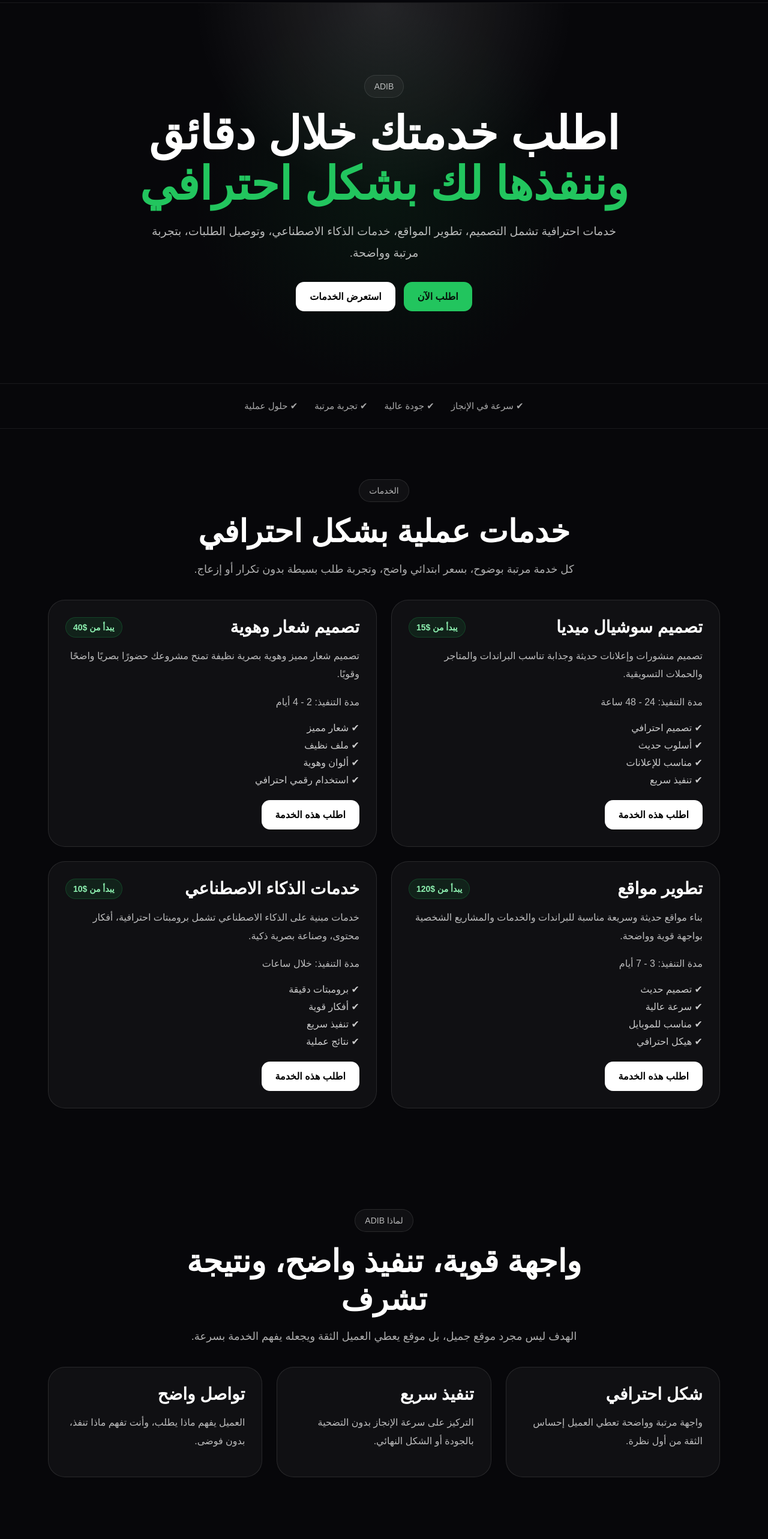
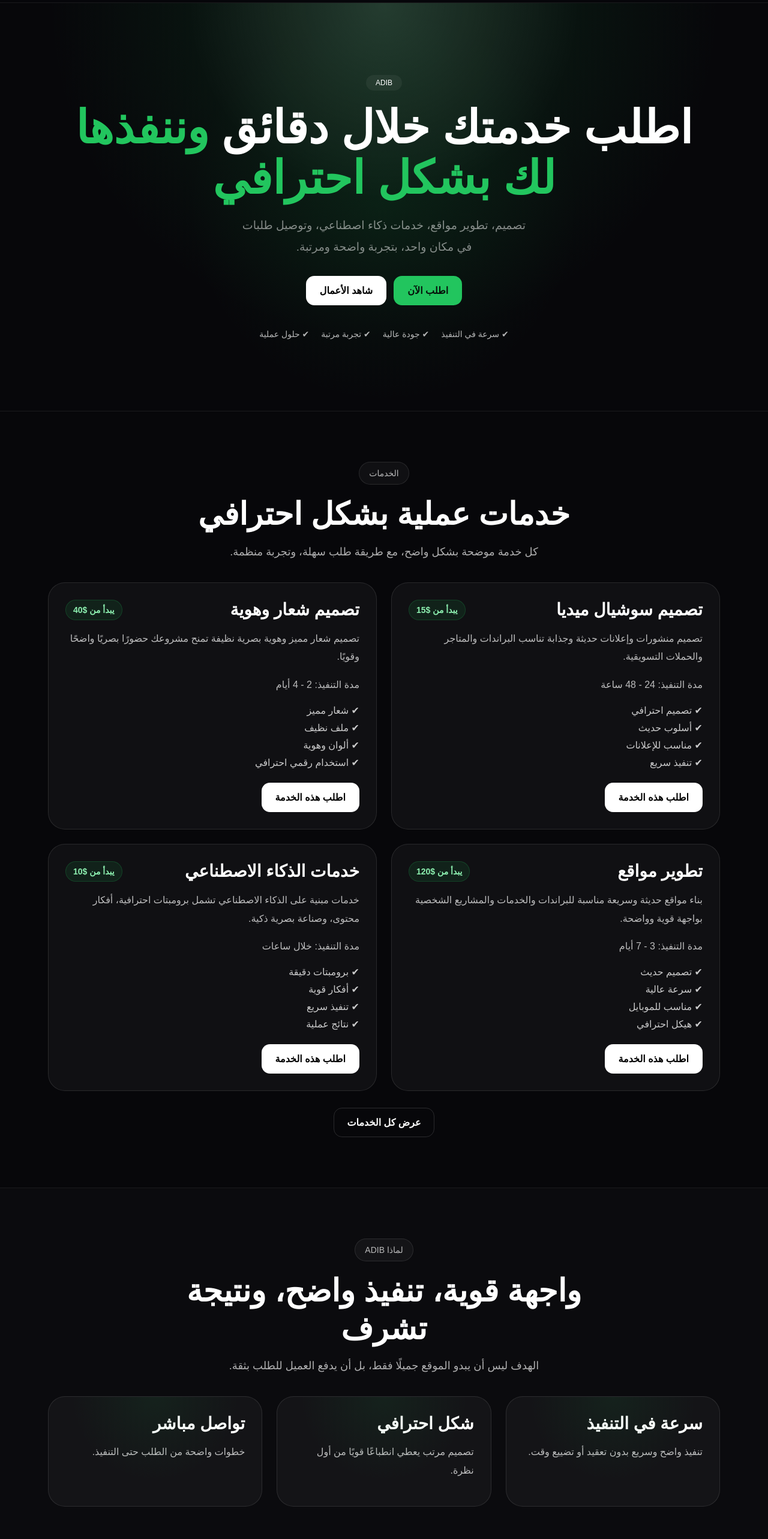
Before and after one commit to adibbaghdadi-web/adib-services, a Next.js app: page / in a window 1280 px wide. Shown: the part 80-2646 px from the top of the page at 60% size. Built offline with nearby package versions, Linux system fonts and the light colour scheme.

Commit message:
upgrade homepage premium layout

```diff
--- a/app/globals.css
+++ b/app/globals.css
@@ -533,3 +533,127 @@ img {
   color: #22c55e;
   line-height: 1;
 }
+.hero {
+  position: relative;
+  padding: 120px 0;
+  text-align: center;
+}
+
+.hero-bg {
+  position: absolute;
+  inset: 0;
+  background: radial-gradient(circle at top, rgba(34,197,94,0.15), transparent 60%);
+  z-index: 0;
+}
+
+.hero-content {
+  position: relative;
+  z-index: 1;
+}
+
+.hero-badge {
+  display: inline-block;
+  margin-bottom: 20px;
+  padding: 6px 16px;
+  border-radius: 999px;
+  background: rgba(255,255,255,0.05);
+  font-size: 12px;
+}
+
+.hero-title {
+  font-size: 48px;
+  font-weight: 800;
+  line-height: 1.3;
+}
+
+.hero-highlight {
+  color: #22c55e;
+}
+
+.hero-subtitle {
+  margin-top: 20px;
+  opacity: 0.7;
+  line-height: 1.8;
+}
+
+.hero-buttons {
+  margin-top: 30px;
+  display: flex;
+  gap: 12px;
+  justify-content: center;
+}
+
+.hero-features {
+  margin-top: 40px;
+  display: flex;
+  gap: 20px;
+  justify-content: center;
+  opacity: 0.7;
+  font-size: 14px;
+}
+.hero-premium {
+  min-height: 78vh;
+  display: flex;
+  align-items: center;
+}
+
+.section-dark {
+  background: rgba(255, 255, 255, 0.015);
+  border-top: 1px solid rgba(255, 255, 255, 0.06);
+  border-bottom: 1px solid rgba(255, 255, 255, 0.06);
+}
+
+.section-action {
+  margin-top: 28px;
+  display: flex;
+  justify-content: center;
+}
+
+.premium-card {
+  position: relative;
+  overflow: hidden;
+}
+
+.premium-card::before {
+  content: "";
+  position: absolute;
+  inset: 0;
+  background: radial-gradient(circle at top, rgba(34, 197, 94, 0.08), transparent 55%);
+  pointer-events: none;
+}
+
+.step-card {
+  padding: 30px;
+  border-radius: 28px;
+  background: rgba(255, 255, 255, 0.04);
+  border: 1px solid rgba(255, 255, 255, 0.1);
+}
+
+.step-card h3 {
+  margin: 0 0 12px;
+  font-size: 26px;
+}
+
+.step-card p {
+  margin: 0;
+  color: rgba(255, 255, 255, 0.72);
+  line-height: 1.9;
+}
+
+.step-number {
+  width: 56px;
+  height: 56px;
+  border-radius: 18px;
+  background: rgba(34, 197, 94, 0.12);
+  border: 1px solid rgba(34, 197, 94, 0.2);
+  color: #8df0b0;
+  display: flex;
+  align-items: center;
+  justify-content: center;
+  font-weight: 800;
+  margin-bottom: 18px;
+}
+
+.cta-strong {
+  background: linear-gradient(180deg, rgba(255,255,255,0.05), rgba(255,255,255,0.03));
+}
--- a/app/page.tsx
+++ b/app/page.tsx
@@ -1,22 +1,40 @@
 import Link from "next/link";
 import Navbar from "@/components/Navbar";
 import Footer from "@/components/Footer";
+import ServiceCard from "@/components/ServiceCard";
 import SectionHeader from "@/components/SectionHeader";
-import ServiceCard from "@/components/ServiceCard";
 import { services } from "@/data/services";
 
 const reasons = [
   {
-    title: "شكل احترافي",
-    desc: "واجهة مرتبة وواضحة تعطي العميل إحساس الثقة من أول نظرة.",
+    title: "سرعة في التنفيذ",
+    desc: "تنفيذ واضح وسريع بدون تعقيد أو تضييع وقت.",
   },
   {
-    title: "تنفيذ سريع",
-    desc: "التركيز على سرعة الإنجاز بدون التضحية بالجودة أو الشكل النهائي.",
+    title: "شكل احترافي",
+    desc: "تصميم مرتب يعطي انطباعًا قويًا من أول نظرة.",
   },
   {
-    title: "تواصل واضح",
-    desc: "العميل يفهم ماذا يطلب، وأنت تفهم ماذا تنفذ، بدون فوضى.",
+    title: "تواصل مباشر",
+    desc: "خطوات واضحة من الطلب حتى التنفيذ.",
+  },
+];
+
+const steps = [
+  {
+    number: "01",
+    title: "اختر الخدمة",
+    desc: "تصفح الخدمات أو انتقل مباشرة إلى صفحة الطلب.",
+  },
+  {
+    number: "02",
+    title: "أرسل التفاصيل",
+    desc: "اكتب فكرتك أو طلبك بوضوح حتى تكون النتيجة أدق.",
+  },
+  {
+    number: "03",
+    title: "ابدأ التنفيذ",
+    desc: "يتم التواصل معك مباشرة والبدء في التنفيذ.",
   },
 ];
 
@@ -25,38 +43,38 @@ export default function HomePage() {
     <main>
       <Navbar />
 
-      <section className="hero">
-        <div className="container hero-inner">
-          <span className="eyebrow">ADIB</span>
+      <section className="hero hero-premium">
+        <div className="hero-bg" />
+        <div className="container hero-content">
+          <span className="hero-badge">ADIB</span>
 
-          <h1>
+          <h1 className="hero-title">
             اطلب خدمتك خلال دقائق
-            <span className="hero-accent">وننفذها لك بشكل احترافي</span>
+            <span className="hero-highlight"> وننفذها لك بشكل احترافي</span>
           </h1>
 
-          <p>
-            خدمات احترافية تشمل التصميم، تطوير المواقع، خدمات الذكاء الاصطناعي،
-            وتوصيل الطلبات، بتجربة مرتبة وواضحة.
+          <p className="hero-subtitle">
+            تصميم، تطوير مواقع، خدمات ذكاء اصطناعي، وتوصيل طلبات
+            <br />
+            في مكان واحد، بتجربة واضحة ومرتبة.
           </p>
 
-          <div className="hero-actions">
+          <div className="hero-buttons">
             <Link href="/request" className="button button-primary">
               اطلب الآن
             </Link>
 
-            <Link href="/services" className="button button-light">
-              استعرض الخدمات
+            <Link href="/portfolio" className="button button-light">
+              شاهد الأعمال
             </Link>
           </div>
-        </div>
-      </section>
 
-      <section className="benefits">
-        <div className="container benefits-list">
-          <span>✔ سرعة في الإنجاز</span>
-          <span>✔ جودة عالية</span>
-          <span>✔ تجربة مرتبة</span>
-          <span>✔ حلول عملية</span>
+          <div className="hero-features">
+            <span>✔ سرعة في التنفيذ</span>
+            <span>✔ جودة عالية</span>
+            <span>✔ تجربة مرتبة</span>
+            <span>✔ حلول عملية</span>
+          </div>
         </div>
       </section>
 
@@ -65,7 +83,7 @@ export default function HomePage() {
           <SectionHeader
             eyebrow="الخدمات"
             title="خدمات عملية بشكل احترافي"
-            description="كل خدمة مرتبة بوضوح، بسعر ابتدائي واضح، وتجربة طلب بسيطة بدون تكرار أو إزعاج."
+            description="كل خدمة موضحة بشكل واضح، مع طريقة طلب سهلة، وتجربة منظمة."
             centered
           />
 
@@ -74,21 +92,27 @@ export default function HomePage() {
               <ServiceCard key={service.slug} service={service} />
             ))}
           </div>
+
+          <div className="section-action">
+            <Link href="/services" className="button button-outline">
+              عرض كل الخدمات
+            </Link>
+          </div>
         </div>
       </section>
 
-      <section className="page-section">
+      <section className="page-section section-dark">
         <div className="container">
           <SectionHeader
             eyebrow="لماذا ADIB"
             title="واجهة قوية، تنفيذ واضح، ونتيجة تشرف"
-            description="الهدف ليس مجرد موقع جميل، بل موقع يعطي العميل الثقة ويجعله يفهم الخدمة بسرعة."
+            description="الهدف ليس أن يبدو الموقع جميلًا فقط، بل أن يدفع العميل للطلب بثقة."
             centered
           />
 
           <div className="grid-3">
             {reasons.map((item) => (
-              <div key={item.title} className="card">
+              <div key={item.title} className="card premium-card">
                 <h3>{item.title}</h3>
                 <p className="card-description">{item.desc}</p>
               </div>
@@ -99,16 +123,43 @@ export default function HomePage() {
 
       <section className="page-section">
         <div className="container">
-          <div className="info-box cta-box">
-            <h3>جاهز نبدأ؟</h3>
+          <SectionHeader
+            eyebrow="كيف يعمل"
+            title="3 خطوات فقط"
+            description="الرحلة واضحة من أول ضغطة حتى بدء التنفيذ."
+            centered
+          />
+
+          <div className="grid-3">
+            {steps.map((step) => (
+              <div key={step.number} className="step-card">
+                <div className="step-number">{step.number}</div>
+                <h3>{step.title}</h3>
+                <p>{step.desc}</p>
+              </div>
+            ))}
+          </div>
+        </div>
+      </section>
+
+      <section className="page-section">
+        <div className="container">
+          <div className="info-box cta-box cta-strong">
+            <h3>جاهز تبدأ؟</h3>
             <p>
-              إذا عندك فكرة أو مشروع وتريد تنفيذه بشكل احترافي، ابدأ الآن من صفحة
-              الطلب وسأرتب لك كل شيء بشكل واضح.
+              إذا عندك فكرة، مشروع، أو طلب خدمة، ابدأ الآن وسأرتب لك كل شيء بشكل
+              واضح واحترافي.
             </p>
 
-            <Link href="/request" className="button button-light">
-              اطلب الخدمة
-            </Link>
+            <div className="hero-buttons">
+              <Link href="/request" className="button button-primary">
+                ابدأ الطلب الآن
+              </Link>
+
+              <Link href="/contact" className="button button-outline">
+                تواصل أولًا
+              </Link>
+            </div>
           </div>
         </div>
       </section>
```
